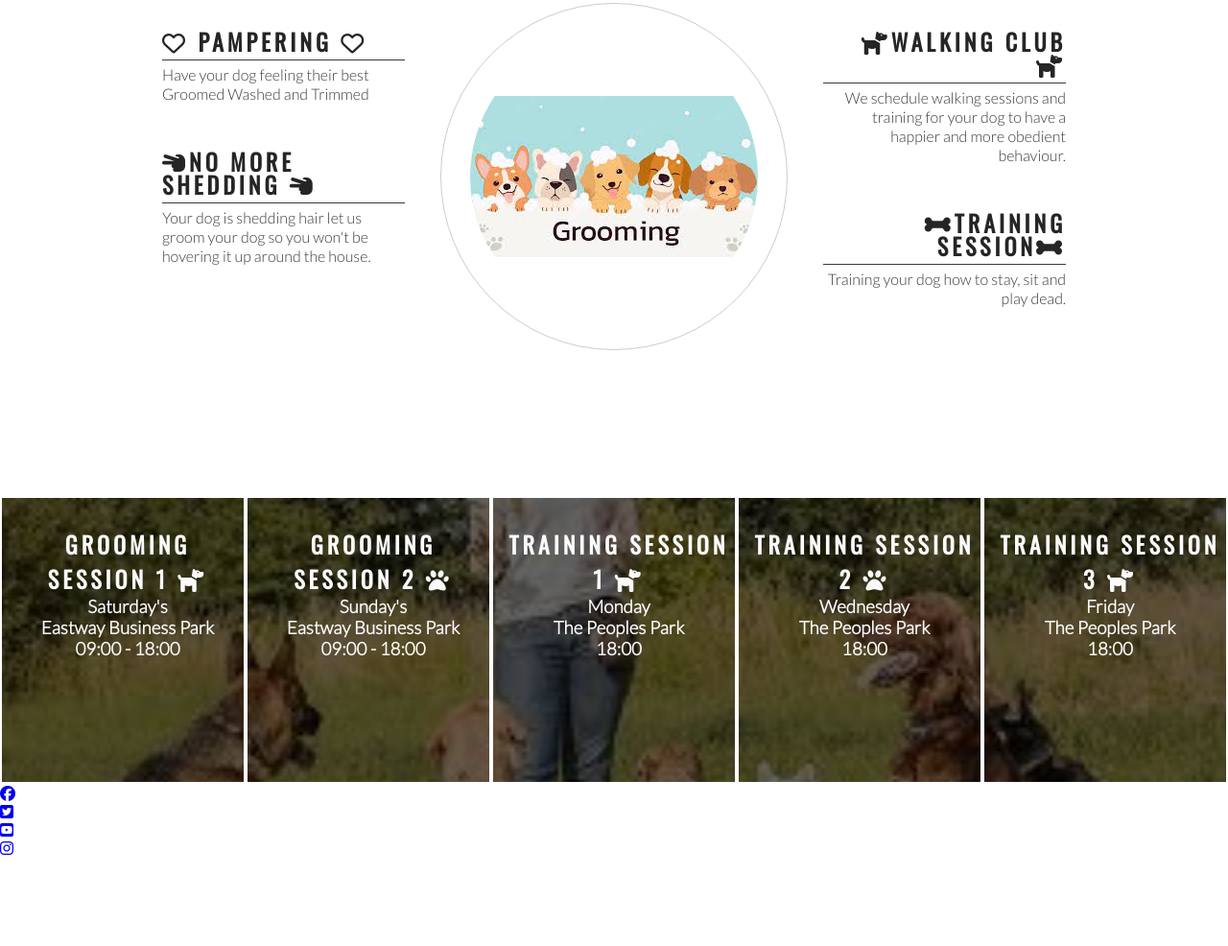
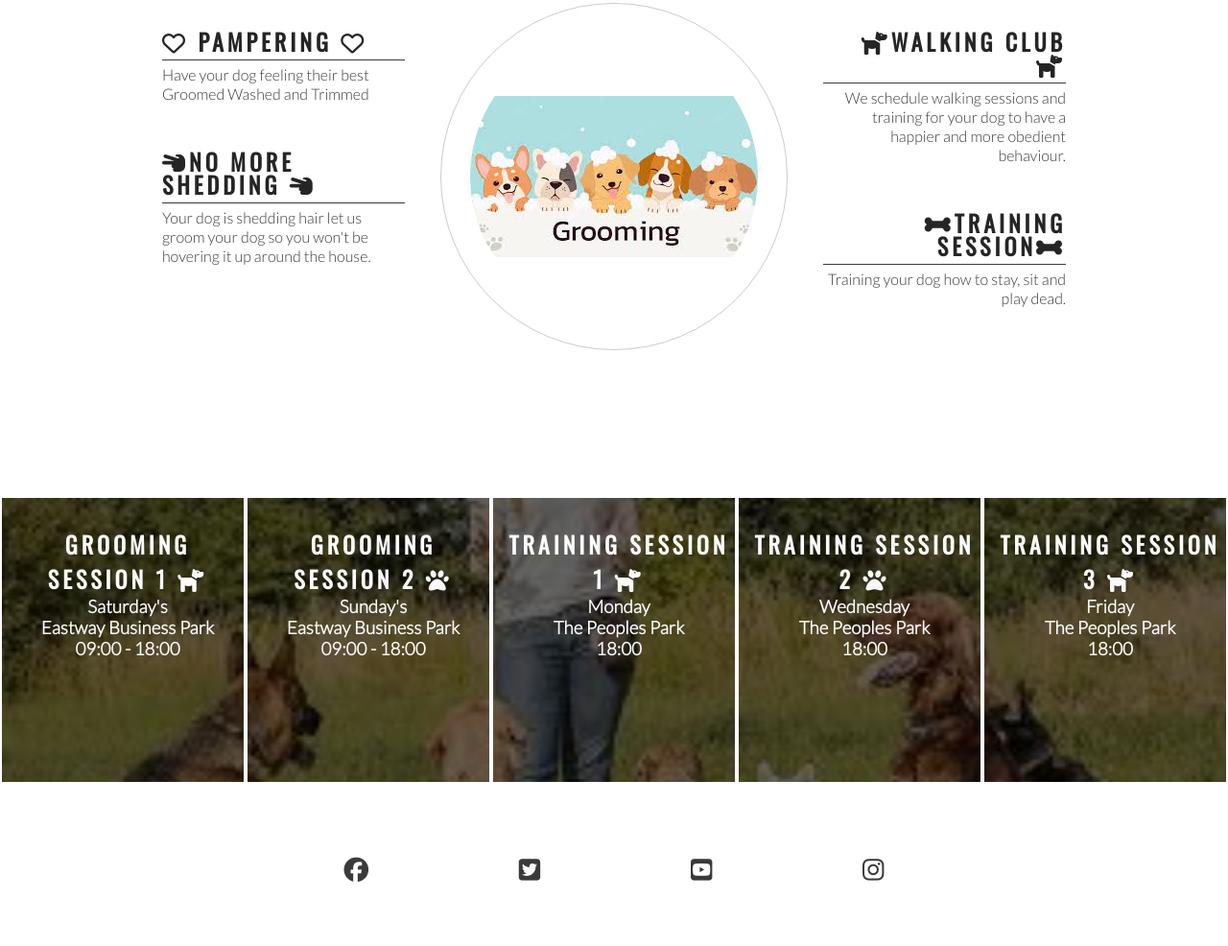
Before and after one commit to Annab30/Portfolio-Project-1, a plain HTML site: page index.html in a window 1280 px wide. Shown: the part 778-1764 px from the top of the page at 96% size. Before the commit the page ends 1671 px from the top, so only its background shows below. Drawn offline with nearby package versions, Linux system fonts and the light colour scheme.

Commit message:
Add style to footer social media icons

```diff
--- a/assets/css/style.css
+++ b/assets/css/style.css
@@ -221,3 +221,24 @@ box-sizing: border-box;
 #times h2 {
     color: #fafafa;
 }
+
+/* footer */
+
+footer {
+    height: 150px;
+}
+
+.social-networks {
+    text-align: center;
+}
+
+.social-networks > li {
+    display: inline;
+}
+
+.social-networks i {
+    font-size: 160%;
+    margin: 1%;
+    padding: 5%;
+    color: #3a3a3a;
+}
```
